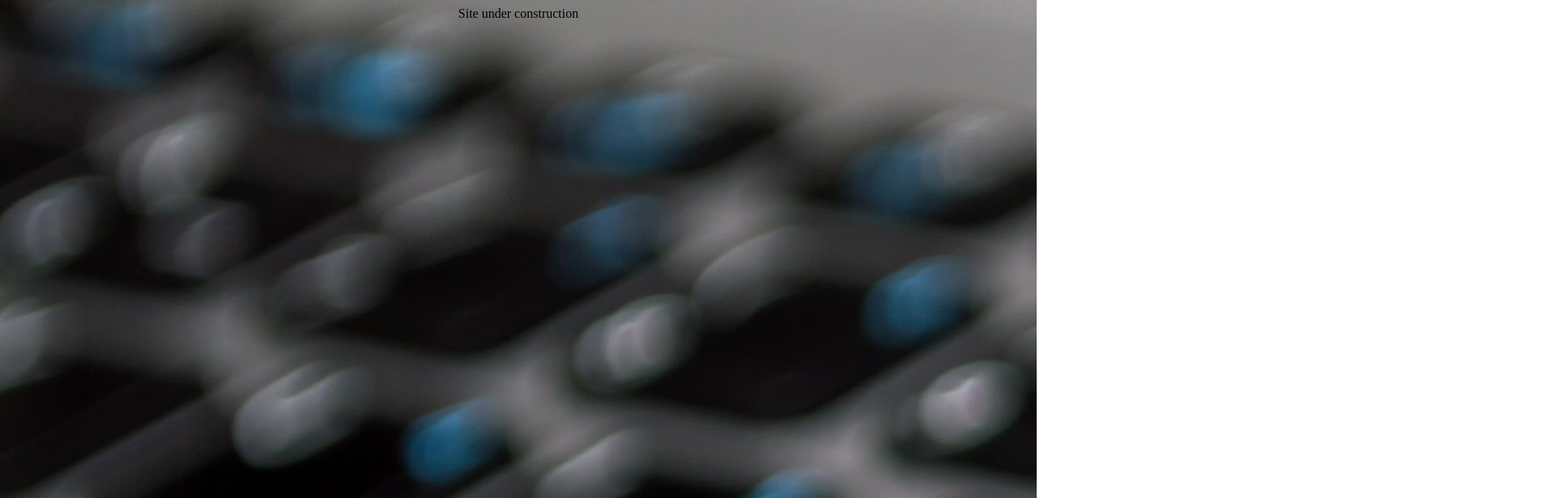
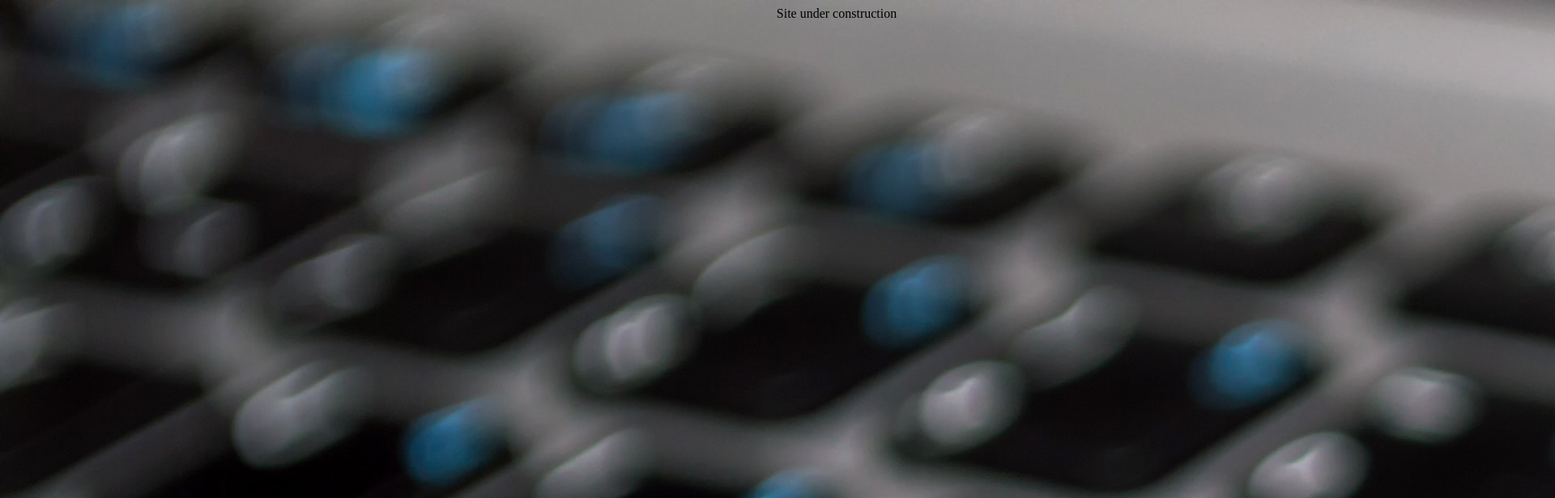
Before and after one commit to aleksfilipiak/aleksfilipiak.github.io, a plain HTML site: page index.html in a window 1280 px wide. Shown: the top 616 px of the page at 81% size, 1920 px wide, since content can reach past the window. Drawn offline with Linux system fonts and the light colour scheme.

Commit message:
little background

```diff
--- a/style.css
+++ b/style.css
@@ -1,8 +1,11 @@
-body{
- background-image: url("images/business-coming-soon-computer-211122.jpg");
+body {
+    height: 1350px;
+    width: 2050px;
+    background-image: url("images/business-coming-soon-computer-211122.jpg");
+    background-repeat: no-repeat;
 }
 
-#root{
+#root {
     display: flex;
     justify-content: center;
     align-items: center;
```
